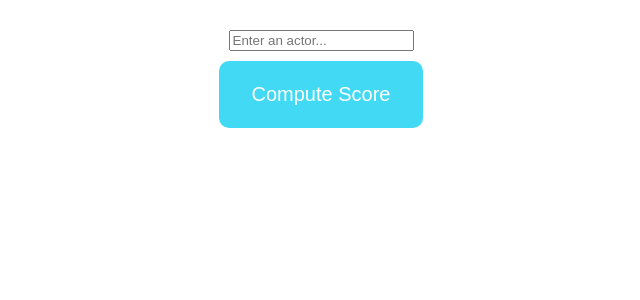
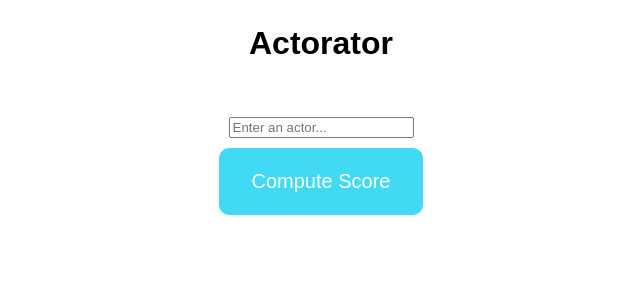
Before and after one commit to ZacharyBys/Actorator, a React (Create React App) app: page / in a window 1280 px wide. Shown: the top 300 px of the page, without its empty margins (319-959 px from the left). Built offline with nearby package versions, Linux system fonts and the light colour scheme.

Commit message:
Adding in basic header component

```diff
--- a/src/components/FrontPage.js
+++ b/src/components/FrontPage.js
@@ -1,11 +1,15 @@
 import React, { Component } from 'react';
 import SearchComponent from './SearchComponent';
+import HeaderComponent from './HeaderComponent';
 import '../styles/FrontPage.css';
 
 class FrontPage extends Component {
   render() {
     return (
-      <SearchComponent/>
+        <div className="front-page-container">
+            <HeaderComponent/>
+            <SearchComponent/>
+        </div>
     );
   }
 }
--- /dev/null
+++ b/src/components/HeaderComponent.js
@@ -0,0 +1,15 @@
+import React, { Component } from 'react';
+import SearchComponent from './SearchComponent';
+import '../styles/HeaderComponent.css';
+
+class HeaderComponent extends Component {
+  render() {
+    return (
+      <div className="header-container">
+        <h1 className="header-title">Actorator</h1>
+      </div>
+    );
+  }
+}
+
+export default HeaderComponent;
--- /dev/null
+++ b/src/styles/HeaderComponent.css
@@ -0,0 +1,10 @@
+.header-container {
+    width: 100%;
+    text-align: center;
+}
+
+.header-title {
+    margin: auto;
+    margin-top: 25px;
+    margin-bottom: 25px;
+}
```
